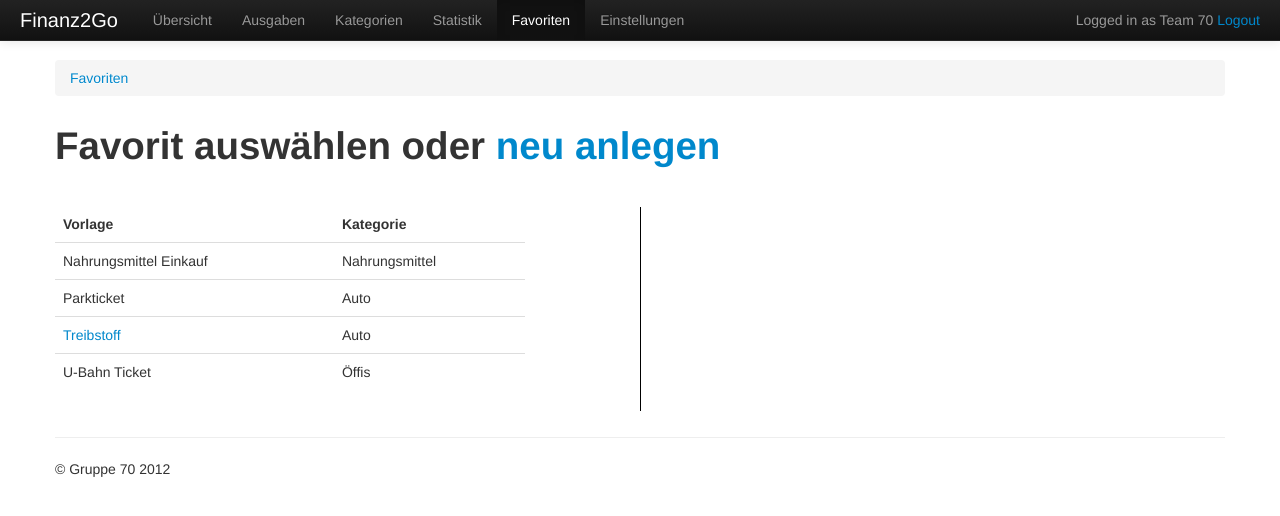
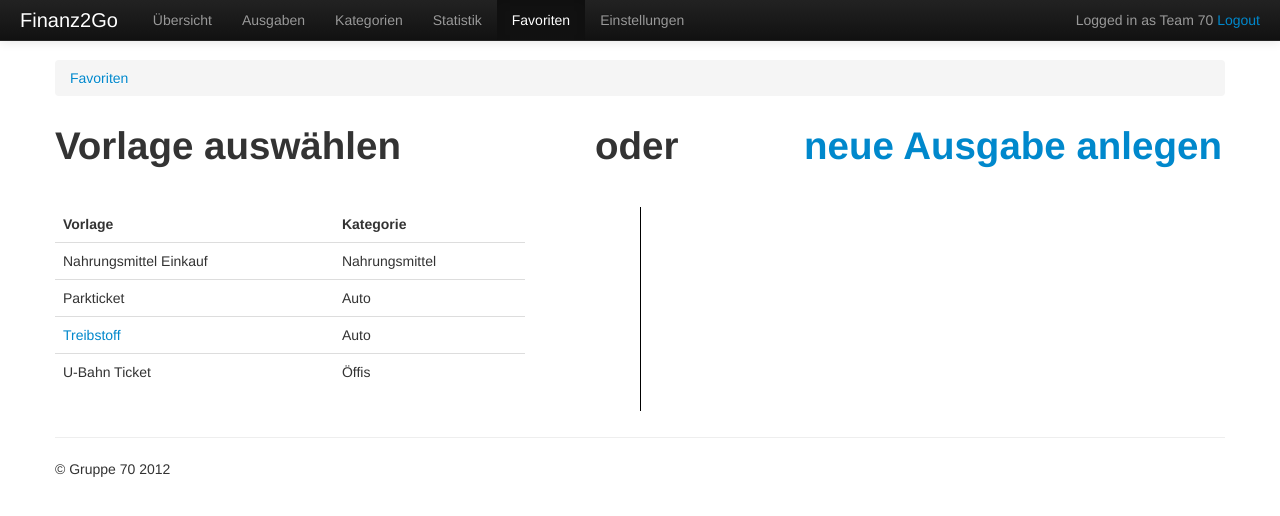
Before and after one commit to beikov/i-and-i-bsp3, a plain HTML site: page expensePreset.html in a window 1280 px wide. Drawn offline with nearby package versions, Linux system fonts and the light colour scheme.

Commit message:
Ausgabe erstellen Übersicht View

```diff
--- a/expensePreset.html
+++ b/expensePreset.html
@@ -71,8 +71,10 @@
 	  </ul>
 
       <div class="row">
-        <div class="span12">
-          <h1>Favorit auswählen oder <a href="#">neu anlegen</a></h1>
+        <div class="span12" style="position: relative;">
+          <h1>
+          	Vorlage auswählen <span style="position: absolute; left: 540px;">oder</span><a href="expenseAdd.html" style="position: absolute; left: 749px;">neue Ausgabe anlegen</a>
+          </h1>
 		</div>
       </div>
 
```
